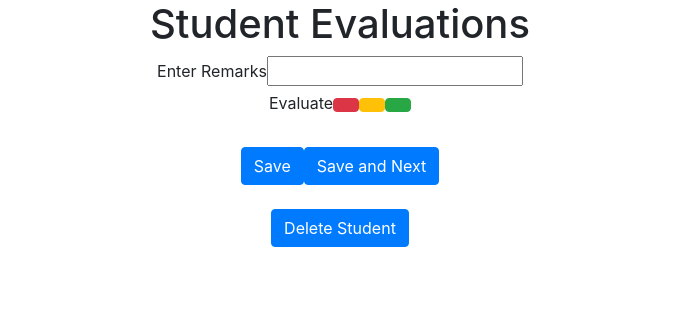
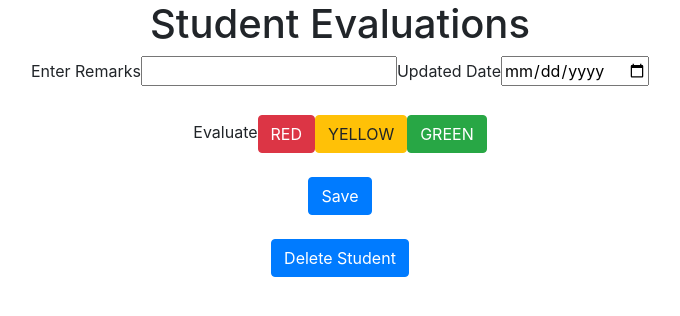
Before and after one commit to kumkumsingh/Evaluation-client, a React (Create React App) app: page /student/1 in a window 1280 px wide. Shown: the top 316 px of the page, without its empty margins (300-980 px from the left). Built offline with nearby package versions, Linux system fonts and the light colour scheme.

Commit message:
added profile page and saving profile details

```diff
--- /dev/null
+++ b/src/actions/profile.js
@@ -0,0 +1,21 @@
+import request from "superagent";
+import { baseUrl } from '../constants'
+
+
+export const PROFILE_ADDED = 'PROFILE_ADDED'
+ const profileAdded = profile => ({
+    type: PROFILE_ADDED,
+    payload: profile
+})
+export const createProfile = data => (dispatch, getState) => {
+    //const token = getState().Login.jwt;
+    //console.log('checking data',data,token)
+    request
+      .post(`${baseUrl}/profile`)
+      //.set("Authorization", `Bearer ${token}`)
+      .send(data)
+      .then(response => {
+        dispatch(profileAdded(response.body));
+      })
+      .catch(console.error);
+  };
--- a/src/components/ProgressBar.js
+++ b/src/components/ProgressBar.js
@@ -1,25 +1,13 @@
 import React from 'react'
 import ProgressBar1 from "react-bootstrap/ProgressBar";
 
-export default function ProgressBar(props) {
-
-    console.log('checking props in progress bar',props)
-    // calculatePercentage = (props) => {
-    //   props.
-    // }
-    if (!props.batch) return 'Loading'
-    // else {
-    //     const totalCount = props.count.reduce((total, amount) => total + amount);
-    //     console.log('total count',totalCount)
-    // }
-
-
+export default function ProgressBar() {
     return (
         <div>
             <ProgressBar1>
             <ProgressBar1 variant="success" now={35} key={1} />
-            <ProgressBar1 variant="warning" now={20} key={2} />
-            <ProgressBar1 variant="danger" now={10} key={3} />
+            <ProgressBar1 variant="warning" now={25} key={2} />
+            <ProgressBar1 variant="danger" now={30} key={3} />
           </ProgressBar1>
 
         </div>
--- a/src/components/StudentProfileDetail.js
+++ b/src/components/StudentProfileDetail.js
@@ -1,15 +1,54 @@
 import React, { Component } from 'react'
 import { connect } from "react-redux";
 import  { deleteStudent } from '../actions/student'
-
+import {createProfile} from '../actions/profile'
 import { Redirect } from 'react-router-dom'
 import StudentProfileForm from './StudentProfileForm'
 
  class StudentProfileDetail extends Component {
 
     state = {
-        deleted: false
+        deleted: false,
+        remarks:'',
+        UpdatedDate: new Date(),
+        colorCode:'',
+       studentId: this.props.match.params.id
+
     }
+    onSubmit = event => {
+        event.preventDefault();
+        console.log('checking props in StudentProfileDetail',this.state)
+        this.props.createProfile(this.state);
+        this.setState({
+          remarks: "",
+          UpdatedDate: new Date(),
+          colorCode:''
+        });
+        this.props.history.push('/batch')
+      };
+    onChange = event => {
+        this.setState({
+          [event.target.name]: event.target.value
+        });
+      };
+      onClickGreen = () =>{
+        this.setState({
+            colorCode:'Green'
+          });
+
+      }
+      onClickRed = () =>{
+        this.setState({
+            colorCode:'Red'
+          });
+
+      }
+      onClickYellow = () =>{
+        this.setState({
+            colorCode:'Yellow'
+          });
+
+      }
     // for deleting a particular student
     onDelete = () => {
         this.props.deleteStudent(this.props.match.params.id)
@@ -22,13 +61,20 @@ import StudentProfileForm from './StudentProfileForm'
         }
         return (
             <div>
-            <StudentProfileForm/><br></br>
+            <StudentProfileForm onSubmit={this.onSubmit} onChange={this.onChange}
+            onClickGreen={this.onClickGreen}
+            onClickRed={this.onClickRed} onClickYellow={this.onClickYellow} values={this.state}/><br></br>
             <button className="btn btn-primary" onClick={this.onDelete}>Delete Student</button>
             </div>
         )
     }
 }
+const mapStatesToProps = state => {
+    return {
+      Profile: state.Profile
+    };
+  };
 export default connect(
-    null,
-    { deleteStudent}
+    mapStatesToProps,
+    { deleteStudent,createProfile}
   )(StudentProfileDetail);
--- a/src/components/StudentProfileForm.js
+++ b/src/components/StudentProfileForm.js
@@ -1,22 +1,56 @@
-import React, { Component } from 'react'
+import React, { Component } from "react";
 
 export default class StudentProfileForm extends Component {
   render() {
+    console.log("sddcd", this.props);
     return (
       <div>
-                <form>
+        <form  onSubmit={this.props.onSubmit}>
           <label>Enter Remarks</label>
-                    <input name="remarks"></input>
+          <input
+            name="remarks"
+            value={this.props.values.remarks}
+            onChange={this.props.onChange}
+          ></input>
+          <label>Updated Date</label>
+          <input
+            name="UpdatedDate"
+            type="Date"
+            onChange={this.props.onChange}
+          ></input>
+          <br></br>
+          <br></br>
           <div>
             <label>Evaluate</label>
-                   <button type="button" class="btn btn-danger"></button>
-                   <button type="button" class="btn btn-warning"></button>
-                   <button type="button" class="btn btn-success"></button>
-                   </div><br></br>
-                   <button type="button" class="btn btn-primary">Save</button>
-                   <button type="button" class="btn btn-primary">Save and Next</button>
+            <input
+              type="button"
+              className="btn btn-danger"
+              onClick={this.props.onClickRed}
+              value="RED"
+            ></input>
+            <input
+              type="button"
+              className="btn btn-warning"
+              onClick={this.props.onClickYellow}
+              value="YELLOW"
+            ></input>
+            <input
+              type="button"
+              className="btn btn-success"
+              onClick={this.props.onClickGreen}
+              value="GREEN"
+            ></input>
+          </div>
+          <br></br>
+
+          <button
+            type="submit"
+            className="btn btn-primary">
+            Save
+          </button>
+          {/* <button type="button" class="btn btn-primary">Save and Next</button> */}
         </form>
       </div>
-        )
+    );
   }
 }
--- /dev/null
+++ b/src/reducers/Profile.js
@@ -0,0 +1,12 @@
+import {PROFILE_ADDED} from '../actions/profile'
+
+const reducer = (state=[], action={}) =>{
+    switch(action.type){
+        case PROFILE_ADDED:
+            return action.payload
+        default:
+            return state
+    }
+}
+
+export default reducer;
--- a/src/reducers/index.js
+++ b/src/reducers/index.js
@@ -4,6 +4,7 @@ import SignMessage from './SignMessage'
 import Batches from './Batches'
 import Batch from './Batch'
 import Count from './Count'
+import Profile from './Profile'
 
 export default combineReducers({
   // reducers will go here
@@ -11,5 +12,6 @@ export default combineReducers({
   SignMessage,
   Batches,
   Batch,
-  Count
+  Count,
+  Profile
 })
```
Also changed, not shown: src/components/LogInFormComponent.js (+1 -6 lines). Lines whose indentation alone changed are shown as unchanged.
